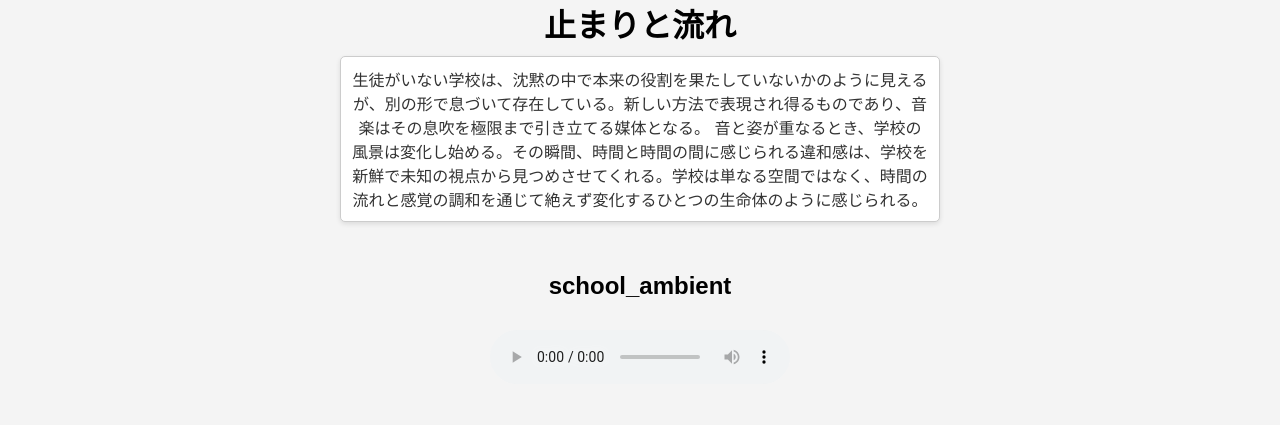
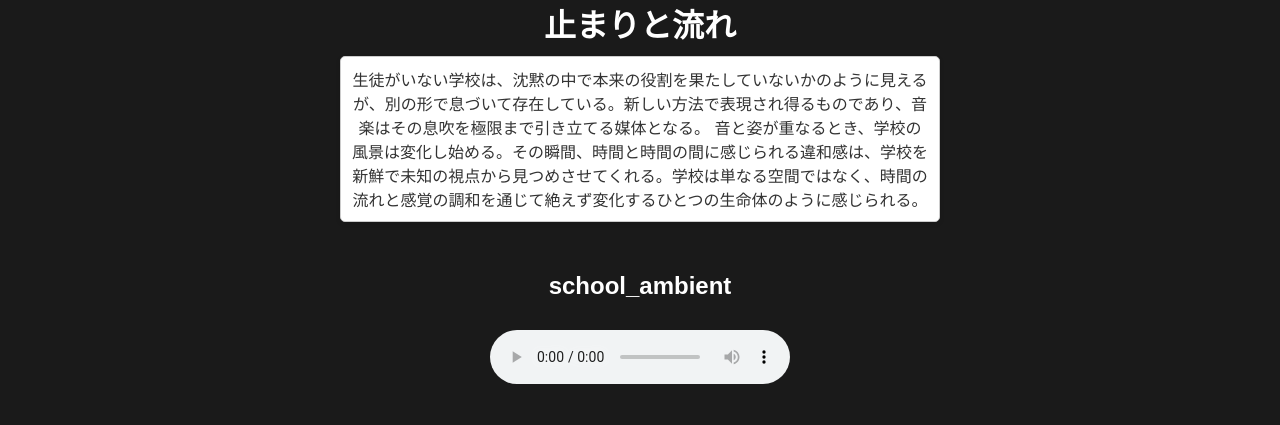
Before and after one commit to rimamo-mo/ri.github.io, a plain HTML site: page index.html in a window 1280 px wide. Shown: the top 425 px of the page. Drawn offline with Linux system fonts and the light colour scheme.

Commit message:
Update style.css

```diff
--- a/style.css
+++ b/style.css
@@ -8,7 +8,8 @@ body {
     align-items: center; /* 수평 중앙 정렬 */
     justify-content: center; /* 수직 중앙 정렬 */
     min-height: 100vh; /* 화면 높이를 기준으로 중앙 정렬 유지 */
-    background-color: #f4f4f4;
+    background-color: #1a1a1a; /* 어두운 배경색 */
+    color: #ffffff; /* 하얀 글자 색 */
 }
 
 /* 헤더 스타일 */
@@ -116,3 +117,14 @@ audio {
     cursor: zoom-out;
     transition: transform 0.3s ease-in-out;
 }
+
+h1 {
+    color: #ffffff; /* 하얀 제목 색 */
+    text-align: center;
+}
+
+p {
+    color: #ffffff; /* 하얀 본문 글자 색 */
+    text-align: center;
+    max-width: 800px;
+}
```
